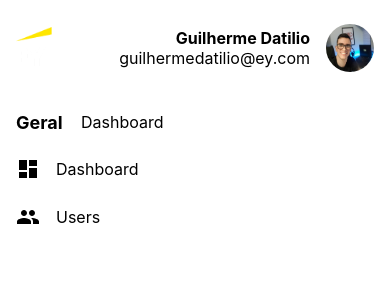
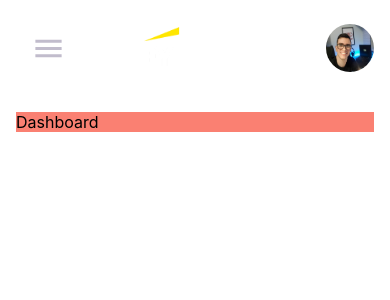
Before and after one commit to guidari/ey-analytics, a Next.js app: page /dashboard in a window 390 px wide. Shown: the top 300 px of the page. Built offline with nearby package versions, Linux system fonts and the light colour scheme.

Commit message:
Added drawer

```diff
--- a/src/components/Header.tsx
+++ b/src/components/Header.tsx
@@ -1,7 +1,10 @@
-import { Box } from "@mui/material";
+import { Box, useMediaQuery } from "@mui/material";
 import Image from "next/image";
+import HamburguerMenu from "./menu/HamburguerMenu";
 
 export default function Header() {
+  const matches = useMediaQuery("(max-width:899px)");
+
   return (
     <Box
       sx={{
@@ -12,7 +15,16 @@ export default function Header() {
         marginBottom: 5,
       }}
     >
-      <Image src="/images/ey-analytics.png" width={146} height={60} />
+      {matches && (
+        <>
+          <HamburguerMenu />
+          <Image src="/images/ey-analytics.png" width={102} height={42} />
+        </>
+      )}
+
+      {!matches && (
+        <Image src="/images/ey-analytics.png" width={146} height={60} />
+      )}
       <Box
         sx={{
           display: "flex",
@@ -27,8 +39,12 @@ export default function Header() {
             textAlign: "right",
           }}
         >
-          <span style={{ fontWeight: "bold" }}>Guilherme Datilio</span>
-          <span>guilhermedatilio@ey.com</span>
+          {!matches && (
+            <>
+              <span style={{ fontWeight: "bold" }}>Guilherme Datilio</span>
+              <span>guilhermedatilio@ey.com</span>
+            </>
+          )}
         </Box>
 
         <img
--- a/src/components/layout/index.tsx
+++ b/src/components/layout/index.tsx
@@ -1,17 +1,32 @@
-import { Container, Grid } from "@mui/material";
+import { Container, Grid, useMediaQuery } from "@mui/material";
 import Header from "../Header";
 import Menu from "../menu";
 
 export function Layout({ children }: any) {
+  const matches = useMediaQuery("(min-width:900px)");
+
+  if (matches) {
+    return (
+      <Container>
+        <Header />
+        <Grid container spacing={4}>
+          <Grid item xs={2}>
+            <Menu />
+          </Grid>
+
+          <Grid item xs={10}>
+            {children}
+          </Grid>
+        </Grid>
+      </Container>
+    );
+  }
+
   return (
     <Container>
       <Header />
       <Grid container spacing={4}>
-        <Grid item xs={2}>
-          <Menu />
-        </Grid>
-
-        <Grid item xs={10}>
+        <Grid item xs={12}>
           {children}
         </Grid>
       </Grid>
--- /dev/null
+++ b/src/components/menu/HamburguerMenu.tsx
@@ -0,0 +1,69 @@
+import MenuIcon from "@mui/icons-material/Menu";
+import { Box, Button, Drawer } from "@mui/material";
+import * as React from "react";
+
+import Menu from "./index";
+
+type Anchor = "left";
+
+export default function HamburguerMenu() {
+  const [state, setState] = React.useState({
+    left: false,
+  });
+
+  const toggleDrawer =
+    (anchor: Anchor, open: boolean) =>
+    (event: React.KeyboardEvent | React.MouseEvent) => {
+      if (
+        event.type === "keydown" &&
+        ((event as React.KeyboardEvent).key === "Tab" ||
+          (event as React.KeyboardEvent).key === "Shift")
+      ) {
+        return;
+      }
+
+      setState({ ...state, [anchor]: open });
+    };
+
+  const list = (anchor: Anchor) => (
+    <Box
+      role="presentation"
+      onClick={toggleDrawer(anchor, false)}
+      onKeyDown={toggleDrawer(anchor, false)}
+      sx={{
+        paddingLeft: 3,
+        paddingTop: 3,
+        width: "17rem",
+        backgroundColor: "var(--gray-300)",
+        height: "100%",
+        color: "var(--white)",
+      }}
+    >
+      <Menu />
+    </Box>
+  );
+
+  return (
+    <div>
+      {(["left"] as const).map((anchor) => (
+        <React.Fragment key={anchor}>
+          <Button onClick={toggleDrawer(anchor, true)}>
+            <MenuIcon
+              fontSize="large"
+              sx={{
+                color: "var(--gray-900)",
+              }}
+            />
+          </Button>
+          <Drawer
+            anchor={anchor}
+            open={state[anchor]}
+            onClose={toggleDrawer(anchor, false)}
+          >
+            {list(anchor)}
+          </Drawer>
+        </React.Fragment>
+      ))}
+    </div>
+  );
+}
--- a/src/components/menu/index.tsx
+++ b/src/components/menu/index.tsx
@@ -1,9 +1,13 @@
-import { Box } from "@mui/material";
+import { Box, useMediaQuery } from "@mui/material";
 import NavLink from "./NavLink";
 import DashboardIcon from "@mui/icons-material/Dashboard";
 import GroupIcon from "@mui/icons-material/Group";
+import HamburguerMenu from "./HamburguerMenu";
 
 export default function Menu() {
+  const matches = useMediaQuery("(max-width:899px)");
+
+  if (!matches) {
     return (
       <Box>
         <span style={{ fontWeight: "bold", fontSize: 18 }}>Geral</span>
@@ -12,3 +16,16 @@ export default function Menu() {
       </Box>
     );
   }
+
+  if (matches) {
+    return (
+      <Box>
+        <span style={{ fontWeight: "bold", fontSize: 18 }}>Geral</span>
+        <NavLink title="Dashboard" icon={<DashboardIcon />} />
+        <NavLink title="Users" icon={<GroupIcon />} />
+      </Box>
+    );
+  }
+
+  return <></>;
+}
--- a/src/pages/dashboard.tsx
+++ b/src/pages/dashboard.tsx
@@ -5,7 +5,7 @@ import { Layout } from "../components/layout";
 const Dashboard = () => {
   return (
     <Layout>
-      <Box>Dashboard</Box>
+      <Box sx={{ backgroundColor: "salmon" }}>Dashboard</Box>
     </Layout>
   );
 };
--- a/styles/globals.css
+++ b/styles/globals.css
@@ -21,6 +21,19 @@ a {
   }
   body {
     color: white;
-    background: #2e2e38;
+    background: var(--gray-300);
   }
 }
+
+:root {
+  --yellow-1: #ffe600;
+  --yellow-2: #f2c94c;
+
+  --white: #ffffff;
+  --white-200: #f2f2f2;
+
+  --gray-100: #47475a;
+  --gray-300: #2e2e38;
+  --gray-700: #1a1a28;
+  --gray-900: #c1bccc;
+}
```
Lines whose indentation alone changed are shown as unchanged.
